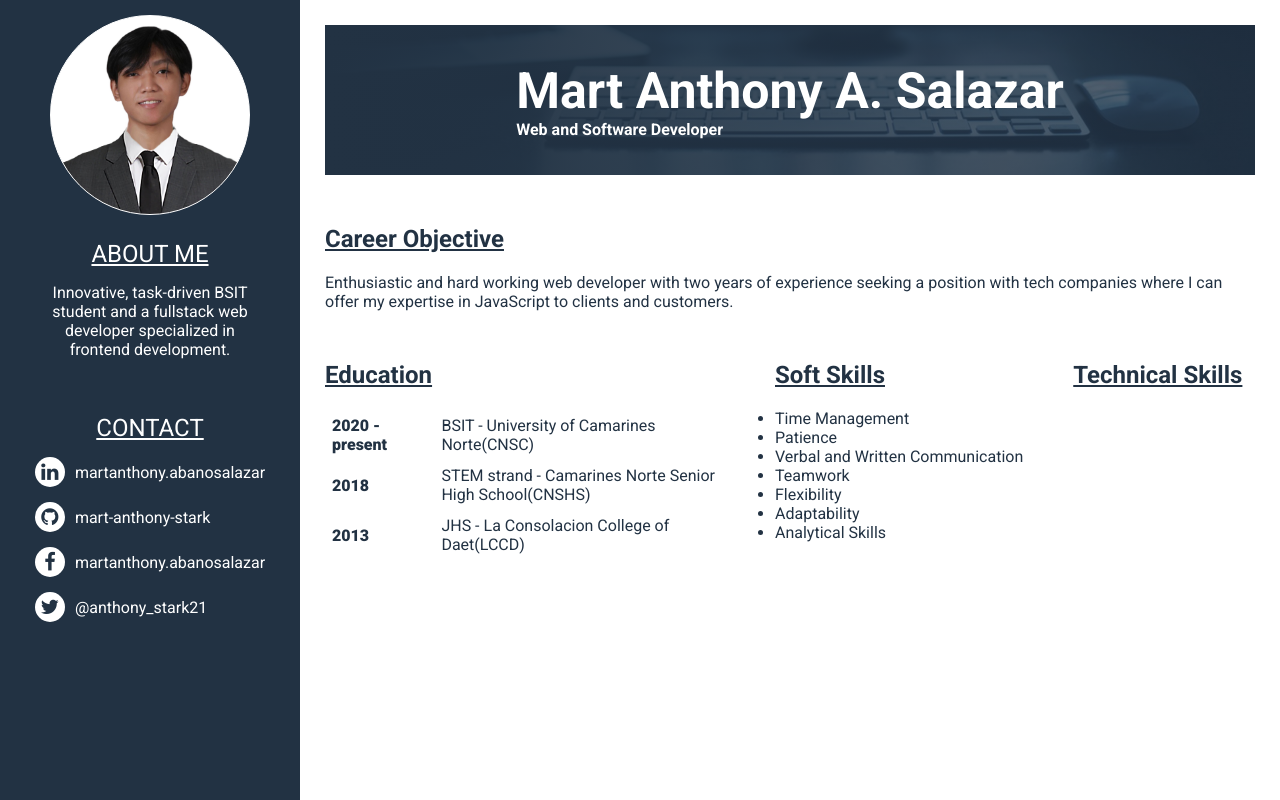
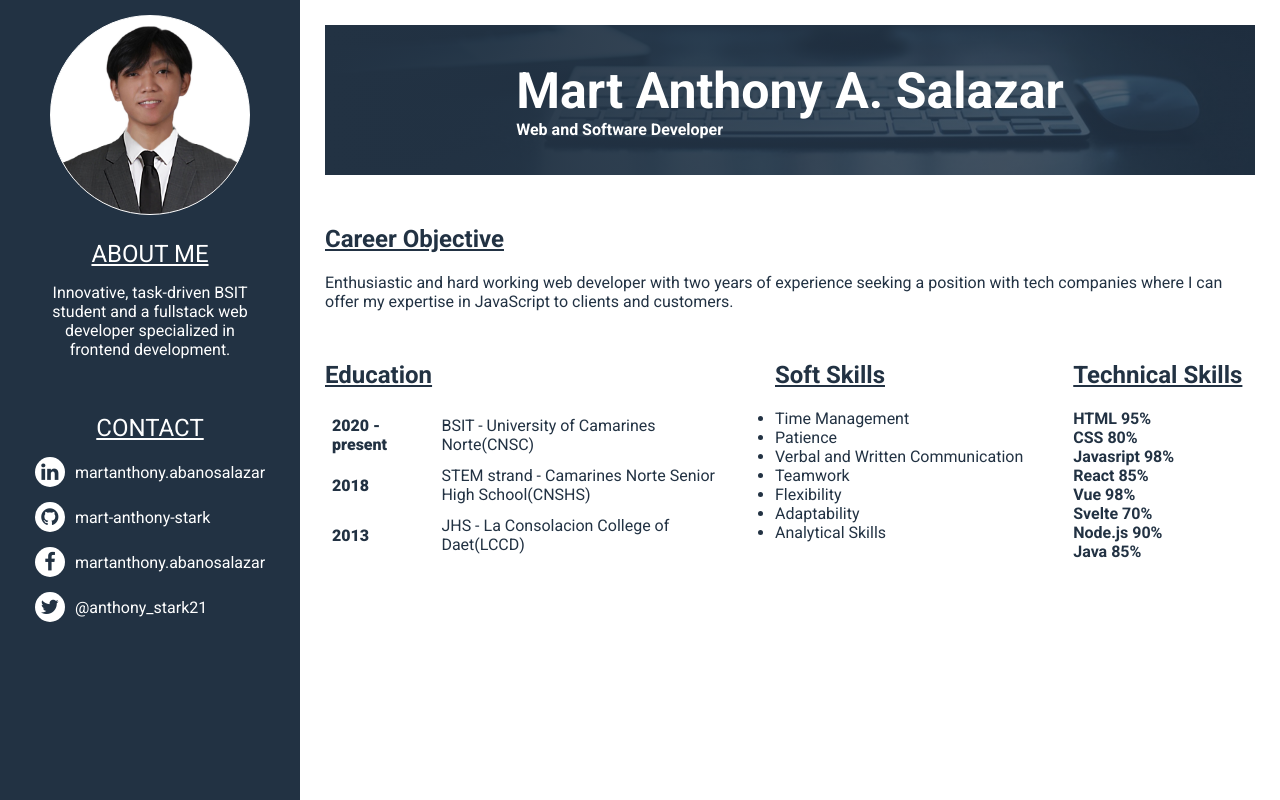
Before and after one commit to mart-anthony-stark/CV, a PHP site: page / in a window 1280 px wide. Run offline with PHP 8.4, Linux system fonts and the light colour scheme.

Commit message:
add: technical skills

```diff
--- a/index.php
+++ b/index.php
@@ -12,7 +12,7 @@
     }
     class TechSkill {
         public $skill, $percent;
-        public function __construct(string $skill, string $percent) {
+        public function __construct(string $skill, int $percent) {
             $this->skill = $skill;
             $this->percent = $percent;
         }
@@ -28,10 +28,14 @@
     );
     $career_objective = "Enthusiastic and hard working web developer with two years of experience seeking a position with tech companies where I can offer my expertise in JavaScript to clients and customers.";
     $technical_skills = array(
-        "HTML, CSS, Javascript",
-        "Frontend Frameworks: React, Vue, Svelte",
-        "Backend Technologies: Node, Express, Fastify, REST",
-        "experienced in SCRUM and AGILE methodology"
+        new TechSkill("HTML", 95),
+        new TechSkill("CSS", 80),
+        new TechSkill("Javasript", 98),
+        new TechSkill("React", 85),
+        new TechSkill("Vue", 98),
+        new TechSkill("Svelte", 70),
+        new TechSkill("Node.js", 90),
+        new TechSkill("Java", 85)
     );
     $soft_skills = array(
         "Time Management",
@@ -122,6 +126,22 @@
 
             <section class="technical-skills">
                 <h2 class="heading">Technical Skills</h2>
+                <div class="skills-cont">
+                <?php
+                    foreach($technical_skills as $skill_val){
+                    ?>
+                        <div class="card">
+                            <h4 class="skill"><?php echo "<span>$skill_val->skill</span> <span>$skill_val->percent%</span>" ?></h4>
+                            <div class="profficiency">
+                                <span class="percent"
+                                style=<?php
+                                    echo "width:$skill_val->percent%"
+                                ?>
+                                ></span>
+                            </div>
+                        </div>
+                    <?php }?>
+                </div>
             </section>
             </div>
 
```
